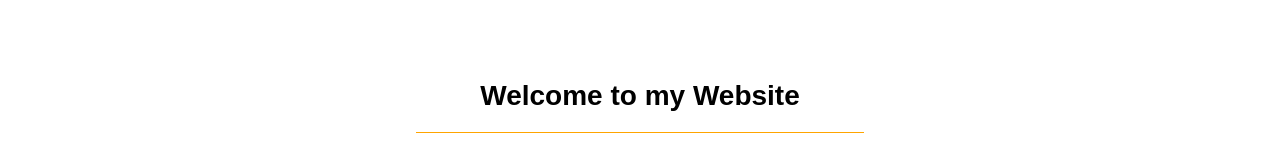
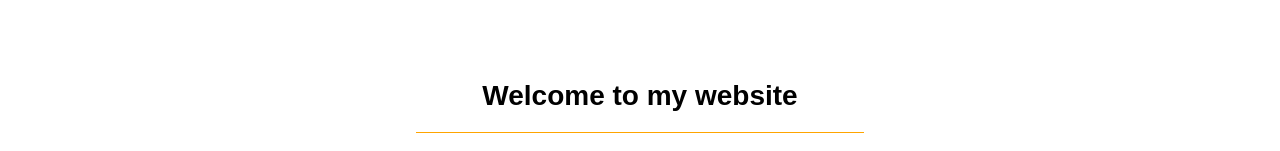
Before and after one commit to 1171128343/1171128343.github.io, a plain HTML site: page index.html in a window 1280 px wide. Shown: the part 649-800 px from the top of the page. Drawn offline with Linux system fonts and the light colour scheme.

Commit message:
Update index.html

```diff
--- a/index.html
+++ b/index.html
@@ -33,7 +33,7 @@
     <section id="main">
         <article>
             <div>
-                <h2>Welcome to my Website</h2>
+                <h2>Welcome to my website</h2>
                 <p>Hi there, as you can tell, my name is Zhuohong and I'm a web designer. I am a student in Southwest Career and Technical Academy and learning about web developement in the Web Design Program. You can find the different works that I had alcomplished</p>
             </div>
         </article>
```
